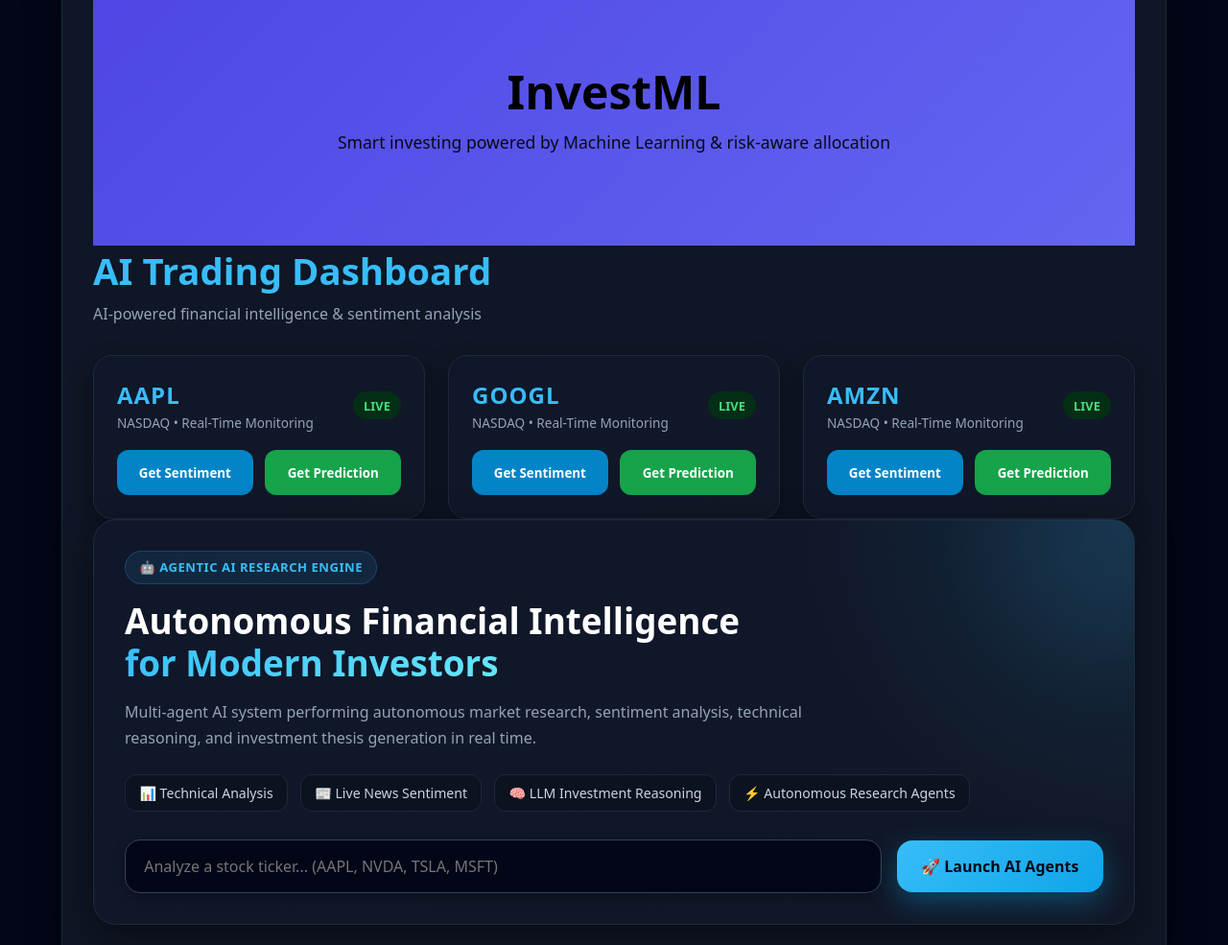
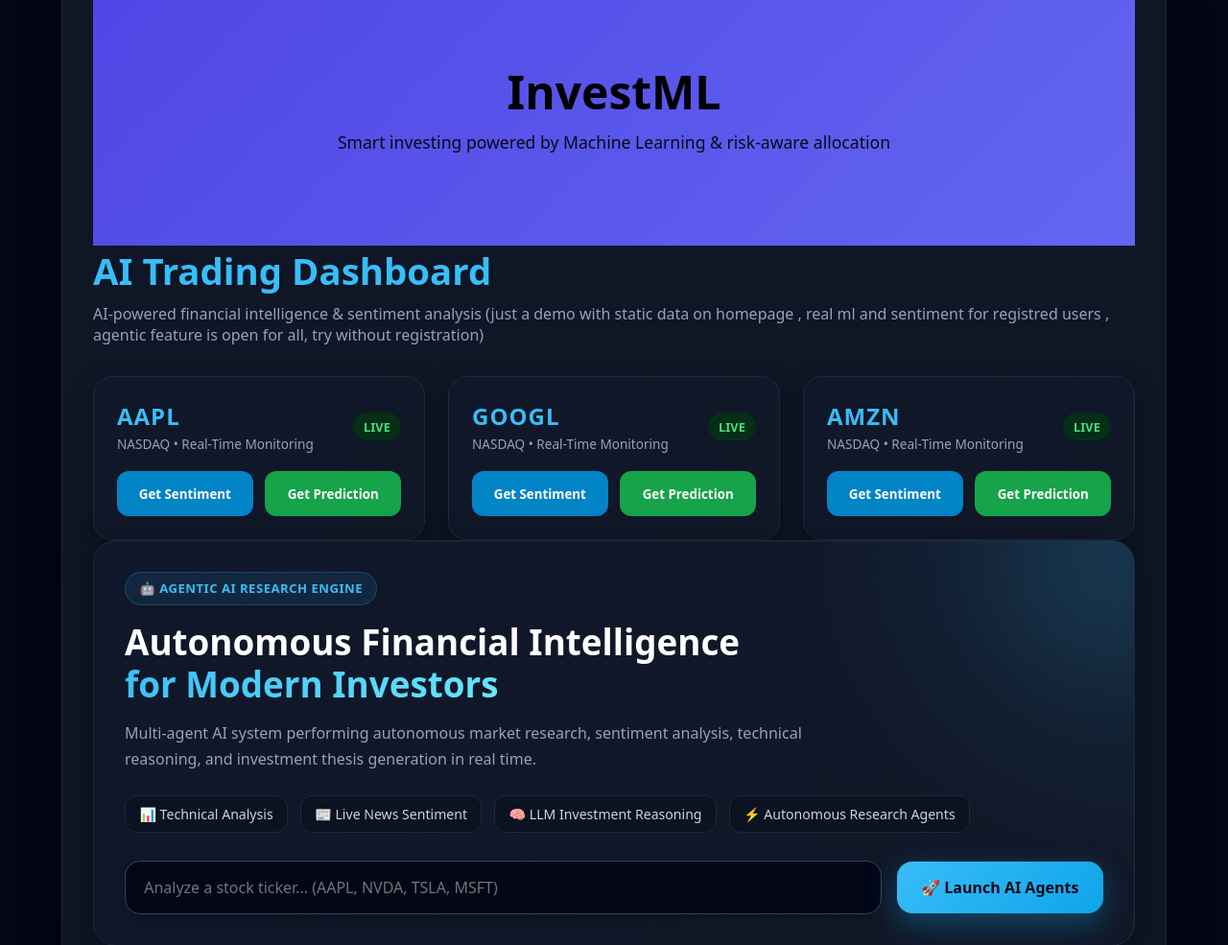
Before and after one commit to sashaTen/investML, a Django app: page / in a window 1280 px wide. Shown: the part 135-1120 px from the top of the page at 96% size. Run offline with Django 5.2, Linux system fonts and the light colour scheme; parts of the project's set-up code (start-up, migrations or seed data) failed here and were passed over.

Commit message:
added   demo  notification

```diff
--- a/investML/templates/homepage.html
+++ b/investML/templates/homepage.html
@@ -153,7 +153,7 @@ p , h1, h2, h3 {
             margin-top:0.5rem;
             font-size:1rem;
         ">
-            AI-powered financial intelligence & sentiment analysis
+            AI-powered financial intelligence & sentiment analysis (just a demo with static data on homepage , real ml and sentiment for registred users , agentic feature is open for all, try without registration)
         </p>
 
     </div>
```
